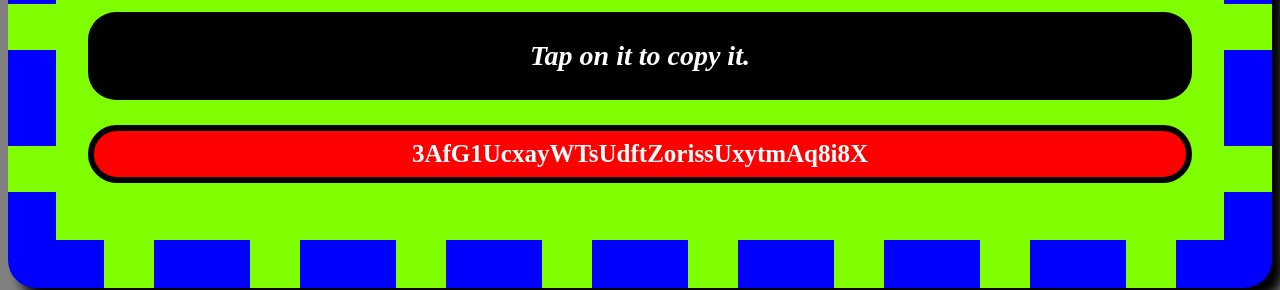
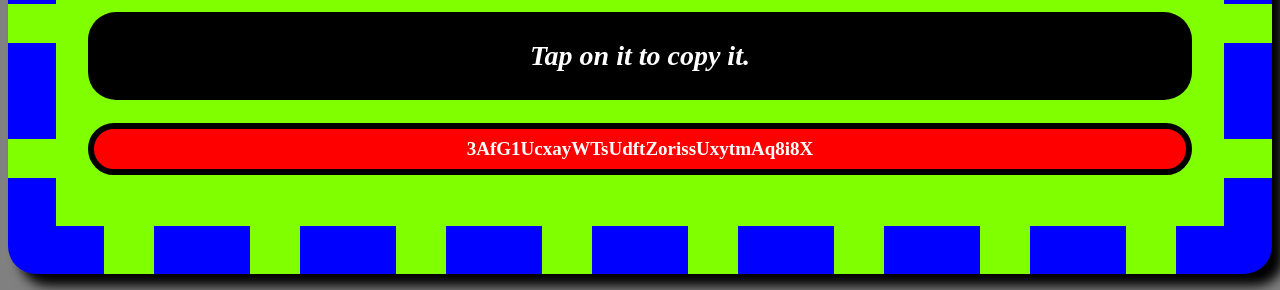
Before and after one commit to e28b/bhoc, a plain HTML site: page index.html in a window 1280 px wide. Shown: the part 1160-1450 px from the top of the page. Drawn offline with Linux system fonts and the light colour scheme.

Commit message:
Update style.css

```diff
--- a/style.css
+++ b/style.css
@@ -78,7 +78,7 @@
 
 .b8 {
   font-weight: bold;
-  font-size: 25px;
+  font-size: 19px;
   padding: 9px;
   color: white;
   background-color: red;
```
